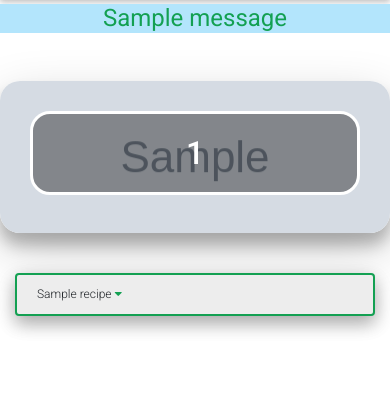
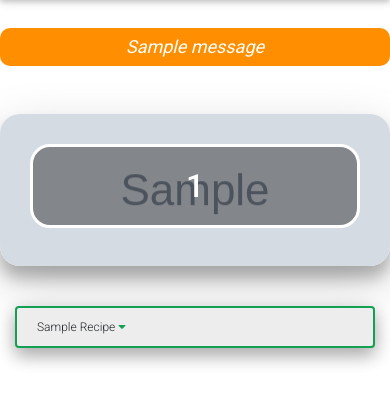
Before and after one commit to jonathanmeaney-lmk/Vegtabible_App, a Flask app: page /categories/1 in a window 390 px wide. Shown: the part 87-491 px from the top of the page. Run offline with Flask 2, Linux system fonts and the light colour scheme; grey boxes marked "Sample" are stand-in pictures; one stand-in notice (Sample message) is shown; a database or web service that is not in the repository returns one stand-in record (values such as "Sample title"); some libraries are stand-ins or nearby versions; some web fonts are replaced.

Commit message:
Style flash messages

```diff
--- a/app.py
+++ b/app.py
@@ -61,7 +61,7 @@ def add_recipe():
         }
 
         mongo.db.recipes.insert_one(recipe)
-        flash("Your recipe was successfully added")
+        flash("Your recipe was successfully added!")
         return redirect(url_for("add_recipe"))
 
     categories = list(mongo.db.categories.find())
@@ -85,7 +85,7 @@ def edit_recipe(recipe_id):
             "steps": request.form.getlist("steps")
         }
         mongo.db.recipes.update({"_id": ObjectId(recipe_id)}, submit)
-        flash("Recipe successfully updated")
+        flash("Recipe successfully updated !")
 
     recipe = mongo.db.recipes.find_one({"_id": ObjectId(recipe_id)})
     steps = recipe["steps"]
--- a/static/css/style.css
+++ b/static/css/style.css
@@ -76,6 +76,11 @@ h2 {
 h4 {
     color: #13a052;
     font-weight: 400;
+}
+
+.flash-message {
+    color: white;
+    border-radius: 10px;
 }
 
 .add-button {
@@ -245,4 +250,8 @@ h4 {
     .search-button {
         min-width: 225px;
     }
+
+    .flash-message {
+        font-size: 18px;
+    }
 }
--- a/templates/base.html
+++ b/templates/base.html
@@ -64,9 +64,9 @@
         {% with messages = get_flashed_messages() %}
             {% if messages %}
                 {% for message in messages %}
-                    <div class="row">
-                        <div class="col-12 text-center">
-                            <h4 class="light-blue lighten-4 center-align">{{ message }}</h4>
+                    <div class="row justify-content-center">
+                        <div class="col-12 col-lg-5 mt-4">
+                            <h4 class="#ff8f00 amber darken-3 text-center p-2 flash-message"><em>{{ message }}</em></h4>
                         </div>
                     </div>
                 {% endfor %}
--- a/templates/category.html
+++ b/templates/category.html
@@ -19,7 +19,7 @@
                     <div class="card-header" id="heading{{ loop.index }}" data-toggle="collapse" data-target="#collapse{{ loop.index }}"
                         aria-expanded="false" aria-controls="collapse{{ loop.index }}">
                         <h6 class="mb-0 collapsed category-recipe-titles">
-                            {{ recipe.recipe_title|capitalize }} <i class="fas fa-caret-down left"></i>
+                            {{ recipe.recipe_title|title }} <i class="fas fa-caret-down left"></i>
                         </h6>
                     </div>
                     <div id="collapse{{ loop.index }}" class="collapse" aria-labelledby="heading{{ loop.index }}"
--- a/templates/edit_recipe.html
+++ b/templates/edit_recipe.html
@@ -56,7 +56,7 @@
                 </select>
             </div>
             <div class="col-12 col-md-4">
-                <select class="browser-default custom-select mb-4 shadow" name="time">
+                <select class="browser-default custom-select mb-4 shadow" name="time" required>
                     <option value="" disabled selected>Total Time ({{ recipe.total_time }} mins)</option>
                     <option value="5">5 mins</option>
                     <option value="10">10 mins</option>
@@ -76,7 +76,7 @@
                 </select>
             </div>
             <div class="col-12 col-md-4">
-                <select class="browser-default custom-select mb-4 shadow" name="level">
+                <select class="browser-default custom-select mb-4 shadow" name="level" required>
                     <option value="" disabled selected>Difficulty Level</option>
                     {% for level in levels %}
                         {% if level.difficulty_level == recipe.difficulty_level %}
```
